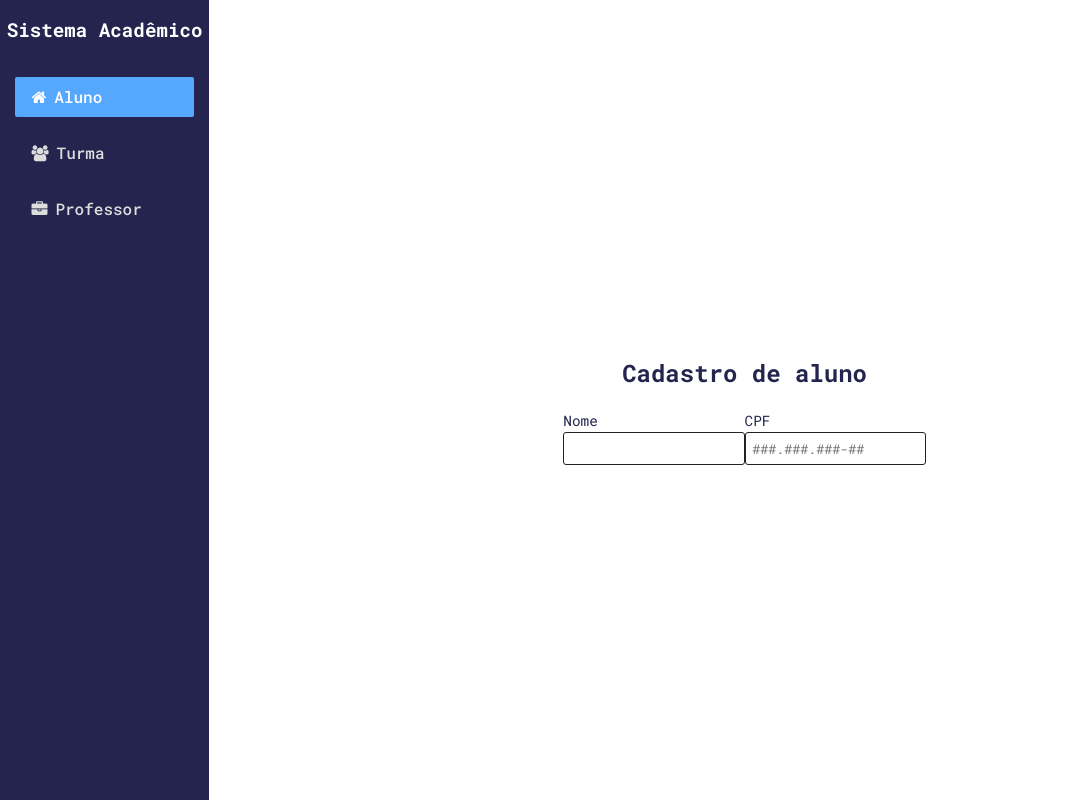
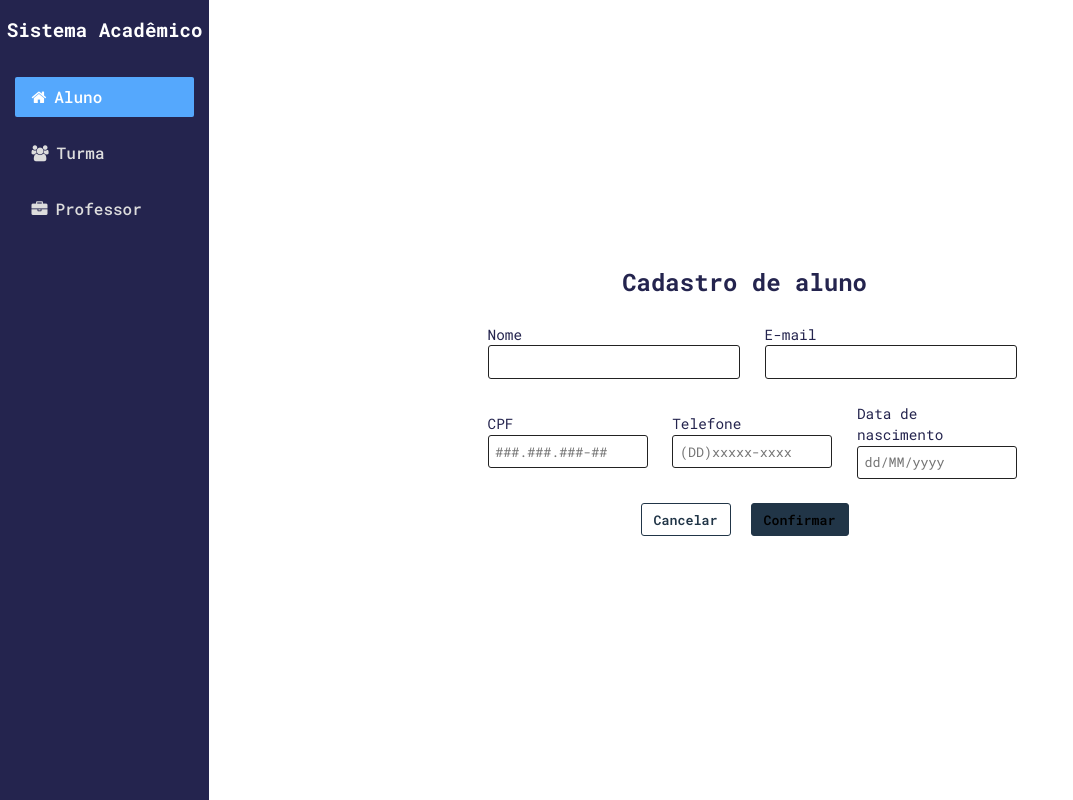
Before and after one commit to guilhermehelton/projeto-tjw, a React (Vite) app in the folder tjwfrontend/: page / in a window 1280 px wide. Shown: the whole page, without its empty margins (0-1073 px from the left). Built offline with nearby package versions, Linux system fonts and the light colour scheme.

Commit message:
add: layout formulario aluno

```diff
--- a/tjwfrontend/src/App.css
+++ b/tjwfrontend/src/App.css
@@ -29,9 +29,14 @@ body {
 }
 
 .form-row {
-  width: 100%;
+  margin-top: 1.5em;
+  width: 60%;
   display: flex;
   flex-direction: row;
   justify-content: center;
   align-items: center;
 }
+
+.no-margin-left {
+  margin-left: 0px !important;
+}
--- /dev/null
+++ b/tjwfrontend/src/components/button/Button.css
@@ -0,0 +1,28 @@
+.form-button, .form-button.secondary {
+    padding: .5em .9em;
+    font-family: "Roboto mono";
+    font-weight: 600;
+    border-radius: 3px;
+    border: transparent;
+    border: #213547 1px solid;
+    background-color: #213547;
+    justify-self: flex-end;
+    margin-left: 20px;
+}
+
+.form-button.secondary {
+    background-color: #fff;
+    color: #213547;
+    border: #213547 1px solid;
+}
+
+.form-button.secondary:hover {
+    background-color: #213547;
+    color: #fff;
+    border: #213547 1px solid;
+}
+
+.form-button:hover {
+    cursor: pointer;
+    background-color: #2e4b64;
+}
--- /dev/null
+++ b/tjwfrontend/src/components/button/Button.tsx
@@ -0,0 +1,16 @@
+import React from "react";
+import "./Button.css";
+
+type ButtonProps = {
+    isSecondary?: boolean,
+    className?: string,
+    name: string
+}
+
+const Button = (props: ButtonProps) => {
+    return (
+        <button className={`form-button ${props.isSecondary ? 'secondary' : ''} ${props.className}`}>{props.name}</button>
+    )
+}
+
+export default Button;
--- a/tjwfrontend/src/components/input/Input.css
+++ b/tjwfrontend/src/components/input/Input.css
@@ -4,6 +4,8 @@
     justify-content: center;
     align-items: flex-start;
     color: #24244e;
+    margin-left: 40px;
+    flex: 1;
 }
 
 .input-wrapper label {
@@ -17,6 +19,7 @@
     color: #000;
     border: #222 1px solid;
     border-radius: 3px;
+    width: 100%;
 }
 
 .input-wrapper input:focus {
--- a/tjwfrontend/src/components/input/Input.tsx
+++ b/tjwfrontend/src/components/input/Input.tsx
@@ -15,9 +15,9 @@ const Input = (props: propsType) => {
     const {id, className, value, name, placeholder, label, onChange} = props;
 
     return (
-        <div className="input-wrapper">
+        <div className={`input-wrapper ${className}`}>
             <label>{label}</label>
-            <input className={className} id={id} name={name} value={value} placeholder={placeholder} onChange={e => onChange(e)}/>
+            <input id={id} name={name} value={value} placeholder={placeholder} onChange={e => onChange(e)}/>
         </div>
     )
 }
--- a/tjwfrontend/src/index.css
+++ b/tjwfrontend/src/index.css
@@ -35,34 +35,9 @@ h1 {
   line-height: 1.1;
 }
 
-button {
-  border-radius: 8px;
-  border: 1px solid transparent;
-  padding: 0.6em 1.2em;
-  font-size: 1em;
-  font-weight: 500;
-  font-family: inherit;
-  background-color: #1a1a1a;
-  cursor: pointer;
-  transition: border-color 0.25s;
-}
-button:hover {
-  border-color: #646cff;
-}
-button:focus,
-button:focus-visible {
-  outline: 4px auto -webkit-focus-ring-color;
-}
-
 @media (prefers-color-scheme: light) {
   :root {
     color: #213547;
     background-color: #ffffff;
   }
-  /* a:hover {
-    color: #747bff;
-  } */
-  button {
-    background-color: #f9f9f9;
-  }
 }
--- a/tjwfrontend/src/pages/aluno/CadAlunoForm.css
+++ b/tjwfrontend/src/pages/aluno/CadAlunoForm.css
@@ -9,3 +9,7 @@
     width: 80%;
     height: 100vh;
 }
+
+.form-container h2 {
+    margin: 0;
+}
--- a/tjwfrontend/src/pages/aluno/CadAlunoForm.tsx
+++ b/tjwfrontend/src/pages/aluno/CadAlunoForm.tsx
@@ -1,6 +1,7 @@
 import React, { useState } from "react";
 import './CadAlunoForm.css';
 import Input from "../../components/input/Input";
+import Button from "../../components/button/Button";
 
 const CadAlunoForm = () => {
 
@@ -12,8 +13,22 @@ const CadAlunoForm = () => {
             <h2>Cadastro de aluno</h2>
 
             <div className="form-row">
-                <Input id="nome" name="nome" label="Nome" value={nome} onChange={(e: React.ChangeEvent<HTMLInputElement>) => setNome(e.target.value)} />
-                <Input id="cpf" name="cpf" label="CPF" placeholder="###.###.###-##" value={cpf} onChange={(e: React.ChangeEvent<HTMLInputElement>) => setCpf(e.target.value)} />
+                <Input className="no-margin-left" id="nome" name="nome" label="Nome" value={nome}
+                    onChange={(e: React.ChangeEvent<HTMLInputElement>) => setNome(e.target.value)} />
+                    <Input id="email" name="email" label="E-mail" value={nome}
+                    onChange={(e: React.ChangeEvent<HTMLInputElement>) => setNome(e.target.value)} />
+            </div>
+            <div className="form-row">
+                <Input className="no-margin-left" id="cpf" name="cpf" label="CPF" placeholder="###.###.###-##" value={cpf}
+                    onChange={(e: React.ChangeEvent<HTMLInputElement>) => setCpf(e.target.value)} />
+                <Input id="tel" name="telefone" label="Telefone" placeholder="(DD)xxxxx-xxxx" value={cpf}
+                    onChange={(e: React.ChangeEvent<HTMLInputElement>) => setCpf(e.target.value)} />
+                <Input id="dataNascimento" name="dataNascimento" label="Data de nascimento" placeholder="dd/MM/yyyy" value={cpf}
+                    onChange={(e: React.ChangeEvent<HTMLInputElement>) => setCpf(e.target.value)} />
+            </div>
+            <div className="form-row">
+                <Button className="no-margin-left" isSecondary name="Cancelar"/>
+                <Button name="Confirmar"/>
             </div>
         </div>
     )
```
